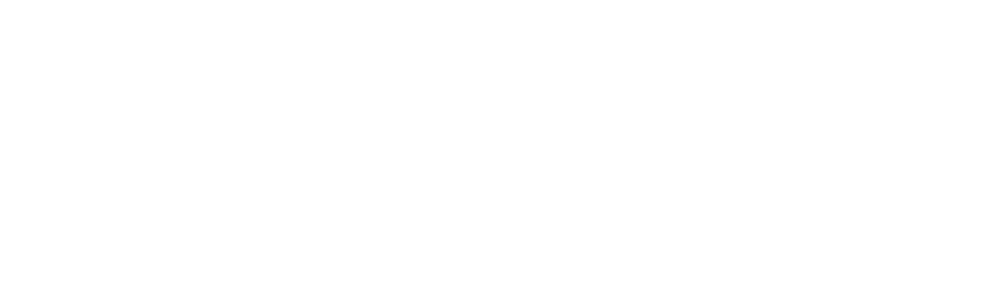
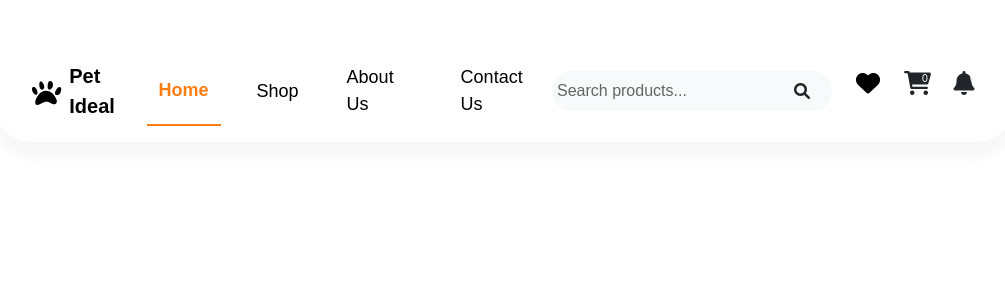
Before and after one commit to Matheuskocotem/Petideal, a Vue app in the folder frontend/: page /dashboard in a window 1280 px wide. Before the commit this address had no page. Shown: the top 300 px of the page, without its empty margins (136-1141 px from the left). Built offline with nearby package versions, Linux system fonts and the light colour scheme; the HTML template or start-up script is replaced by a standard one.

Commit message:
dash reduzida e componete componetizado

```diff
--- /dev/null
+++ b/frontend/src/components/Navlink.vue
@@ -0,0 +1,224 @@
+<template>
+  <div class="header-container">
+    <div class="logo-container">
+      <div class="icon-container">
+        <img src="../assets/Group.svg" alt="Icon" />
+      </div>
+      <div class="logo-text">Pet Ideal</div>
+    </div>
+    <nav class="nav-links">
+      <div
+        class="nav-link"
+        v-for="link in navLinks"
+        :key="link.label"
+        :class="{ active: link.isActive }"
+        @click="handleLinkClick(link.label)"
+      >
+        {{ link.label }}
+      </div>
+    </nav>
+    <div class="search-cart-container">
+      <div class="search-bar">
+        <div class="search-placeholder">Search products...</div>
+        <div class="search-icon">
+          <i class="fas fa-search"></i>
+        </div>
+      </div>
+      <div class="favorites-icon">
+        <i class="fas fa-heart"></i>
+      </div>
+      <div class="cart-icon">
+        <i class="fas fa-shopping-cart cart-icon-img"></i>
+        <div class="cart-item-count">0</div>
+      </div>
+      <div class="notification-icon">
+        <div class="notification-inner">
+          <i class="fas fa-bell notification-icon-img"></i>
+          <div class="notification-item-count">0</div>
+        </div>
+      </div>
+    </div>
+  </div>
+</template>
+
+<script>
+export default {
+  name: "Nav",
+  data() {
+    return {
+      navLinks: [
+        { label: "Home", isActive: true },
+        { label: "Shop", isActive: false },
+        { label: "About Us", isActive: false },
+        { label: "Contact Us", isActive: false },
+      ],
+    };
+  },
+  methods: {
+    handleLinkClick(label) {
+      this.navLinks = this.navLinks.map((link) => ({
+        ...link,
+        isActive: link.label === label,
+      }));
+    },
+  },
+};
+</script>
+
+<style scoped>
+.header-container {
+  width: 100%;
+  padding: 16px 40px;
+  background: white;
+  box-shadow: 0px 16px 12px rgba(0, 0, 0, 0.03);
+  border-radius: 40px;
+  display: flex;
+  justify-content: space-between;
+  align-items: center;
+}
+
+.logo-container {
+  display: flex;
+  align-items: center;
+  gap: 8px;
+}
+
+.icon-container {
+  width: 29.27px;
+  height: 24px;
+  position: relative;
+}
+
+.icon-part {
+  width: 21.59px;
+  height: 14.24px;
+  position: absolute;
+}
+
+.icon-part img {
+  width: 100%;
+  height: auto;
+}
+
+.logo-text {
+  color: black;
+  font-size: 20px;
+  font-family: 'Poppins', sans-serif;
+  font-weight: 700;
+}
+
+.nav-links {
+  display: flex;
+  gap: 24px;
+}
+
+.nav-link {
+  padding: 8px 12px;
+  display: flex;
+  justify-content: center;
+  align-items: center;
+  color: black;
+  font-size: 18px;
+  font-family: 'Poppins', sans-serif;
+  font-weight: 500;
+  cursor: pointer;
+}
+
+.nav-link.active {
+  border-bottom: 2px #FD7E14 solid;
+  color: #FD7E14;
+  font-weight: 600;
+}
+
+.search-cart-container {
+  display: flex;
+  align-items: flex-start;
+  gap: 24px;
+}
+
+.search-bar {
+  width: 280px;
+  height: 40px;
+  background: #F8F9FA;
+  border-radius: 20px;
+  display: flex;
+  align-items: center;
+  padding: 9px 16px 9px 5px;
+}
+
+.search-placeholder {
+  flex: 1;
+  color: rgba(0, 0, 0, 0.6);
+  font-size: 16px;
+  font-family: 'Poppins', sans-serif;
+  font-weight: 400;
+}
+
+.search-icon {
+  width: 28px;
+  height: 28px;
+  display: flex;
+  justify-content: center;
+  align-items: center;
+}
+
+.favorites-icon {
+  width: 24px;
+  height: 24px;
+}
+
+.favorites-icon i {
+  font-size: 24px;
+  color: black;
+}
+
+.cart-icon {
+  position: relative;
+  width: 24px;
+  height: 24px;
+}
+
+.cart-icon-img {
+  font-size: 24px;
+}
+
+.cart-item-count {
+  color: white;
+  font-size: 10px;
+  font-family: 'Inter', sans-serif;
+  font-weight: 400;
+  text-align: center;
+  position: absolute;
+  top: 0;
+  right: 0;
+}
+
+.notification-icon {
+  width: 24px;
+  height: 24px;
+  position: relative;
+}
+
+.notification-inner {
+  width: 24px;
+  height: 24px;
+  display: flex;
+  justify-content: center;
+  align-items: center;
+}
+
+.notification-icon-img {
+  font-size: 24px;
+}
+
+.notification-item-count {
+  color: white;
+  font-size: 10px;
+  font-family: 'Inter', sans-serif;
+  font-weight: 400;
+  text-align: center;
+  position: absolute;
+  top: 0;
+  right: 0;
+}
+</style>
--- a/frontend/src/router/index.js
+++ b/frontend/src/router/index.js
@@ -35,6 +35,14 @@
       meta: {
         title: 'login'
       }
+    },
+    {
+      path: '/dashboard',
+      name: 'dashboard',
+      component: () => import('../views/Dashboard.vue'),
+      meta: {
+        title: 'Home'
+      }
     }
   ]
 })
--- /dev/null
+++ b/frontend/src/views/Dashboard.vue
@@ -0,0 +1,35 @@
+<template>
+    <div class="dashboard-container">
+      <Nav />
+      <div class="dashboard-content">
+      </div>
+    </div>
+  </template>
+
+  <script>
+    import Nav from '../components/Navlink.vue';
+
+  export default {
+    name: "Dashboard",
+    components: {
+      Nav,
+    },
+  };
+  </script>
+
+  <style scoped>
+  .dashboard-container {
+    display: flex;
+    height:  100%;
+    width: 80%;
+    flex-direction: column;
+    align-items: center;
+  }
+
+  .dashboard-content {
+    padding: 20px;
+    width: 100%;
+    max-width: 1200px;
+    margin-top: 20px;
+  }
+  </style>
```
